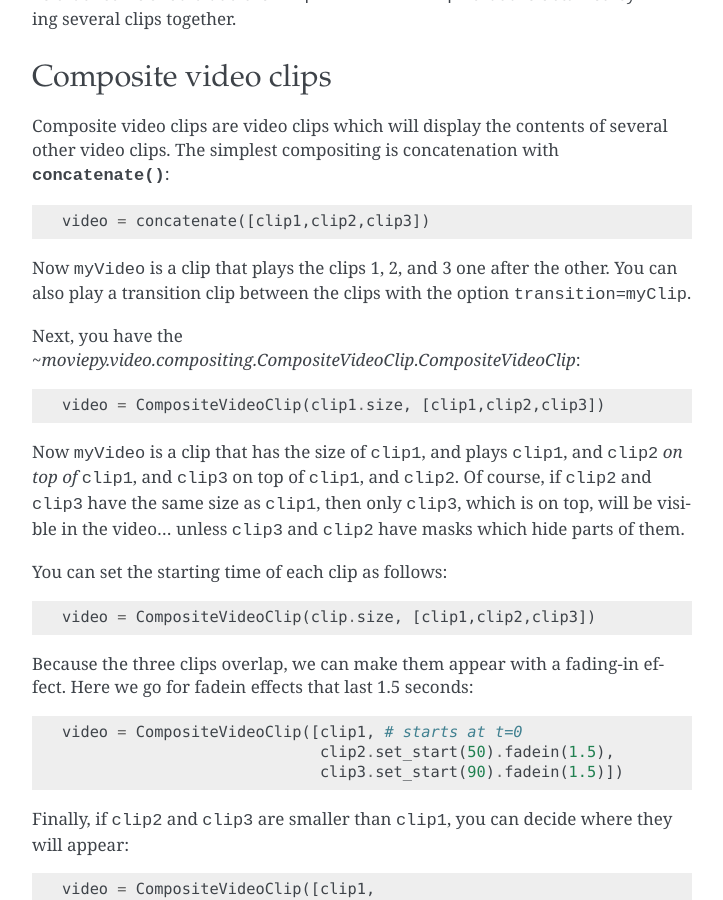
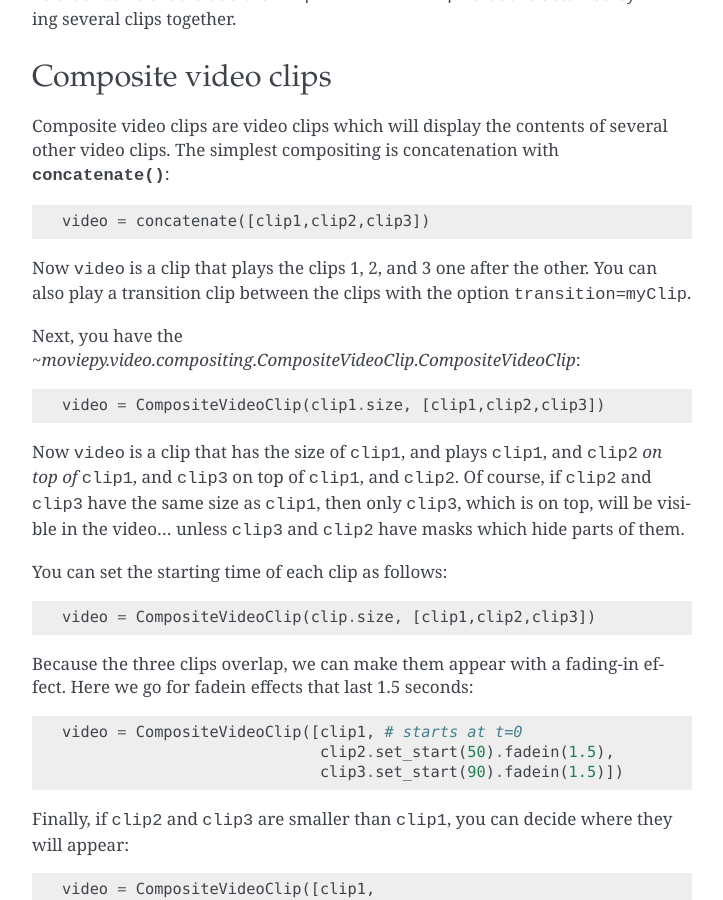
Before and after one commit to Zulko/moviepy, a Sphinx documentation site: the page built from docs/crash_course/crash_course.rst, in a window 1280 px wide and 900 px high, scrolled down 1120 px. Shown: the whole window, without its empty margins (388-1111 px from the left). Built offline with Sphinx 7.4.7, drawn with Linux system fonts in a browser that asks for light colours; cross-references to code outside the pages are shown as plain code.

Commit message:
Update crash_course.rst
reference to a inexistent `myVideo` variable.

```diff
--- a/docs/crash_course/crash_course.rst
+++ b/docs/crash_course/crash_course.rst
@@ -50,13 +50,13 @@ Composite video clips are video clips which will display the contents of several
 
     video = concatenate([clip1,clip2,clip3])
 
-Now ``myVideo`` is a clip that plays the clips 1, 2, and 3 one after the other. You can also play a transition clip between the clips with the option ``transition=myClip``.
+Now ``video`` is a clip that plays the clips 1, 2, and 3 one after the other. You can also play a transition clip between the clips with the option ``transition=myClip``.
 
 Next, you have the `~moviepy.video.compositing.CompositeVideoClip.CompositeVideoClip`: ::
 
     video = CompositeVideoClip(clip1.size, [clip1,clip2,clip3])
 
-Now ``myVideo`` is a clip that has the size of ``clip1``, and plays ``clip1``, and ``clip2`` *on top of* ``clip1``, and ``clip3`` on top of
+Now ``video`` is a clip that has the size of ``clip1``, and plays ``clip1``, and ``clip2`` *on top of* ``clip1``, and ``clip3`` on top of
 ``clip1``, and ``clip2``. Of course, if ``clip2`` and ``clip3`` have the same size as ``clip1``, then only ``clip3``, which is on top, will be
 visible in the video... unless  ``clip3`` and ``clip2`` have masks which hide parts of them.
 
```
